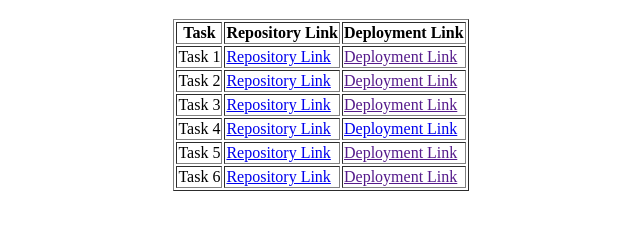
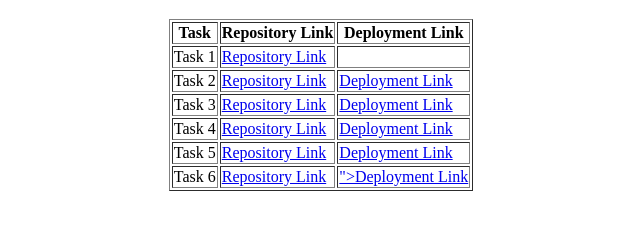
Before and after one commit to SuyashAgrawal08/VIT_Internship_Task-p3, a plain HTML site: page index.html in a window 1280 px wide. Shown: the part 61-290 px from the top of the page, without its empty margins (319-959 px from the left). Drawn offline with Linux system fonts and the light colour scheme.

Commit message:
Update index.html

```diff
--- a/index.html
+++ b/index.html
@@ -20,32 +20,32 @@
           <tr>
             <td>Task 1</td>
             <td><a href="https://github.com/SuyashAgrawal08/Word-count">Repository Link</a></td>
-            <td><a href="">Deployment Link</a></td>
+            <td><a href="https://word-count-five.vercel.app/"Deployment Link</a></td>
           </tr>
           <tr>
             <td>Task 2</td>
             <td><a href="https://github.com/SuyashAgrawal08/Calculator">Repository Link</a></td>
-            <td><a href="">Deployment Link</a></td>
+            <td><a href="https://calculator-sable-omega.vercel.app/">Deployment Link</a></td>
           </tr>
           <tr>
             <td>Task 3</td>
             <td><a href="https://github.com/SuyashAgrawal08/ColorPicker">Repository Link</a></td>
-            <td><a href="">Deployment Link</a></td>
+            <td><a href="https://color-picker-amber.vercel.app/">Deployment Link</a></td>
           </tr>
           <tr>
             <td>Task 4</td>
             <td><a href="https://github.com/SuyashAgrawal08/demo-data">Repository Link</a></td>
-            <td><a href= " ">Deployment Link</a></td>
+            <td><a href= "https://demo-data.vercel.app/ ">Deployment Link</a></td>
           </tr>
           <tr>
             <td>Task 5</td>
             <td><a href="https://github.com/SuyashAgrawal08/AgeCalculator">Repository Link</a></td>
-            <td><a href="">Deployment Link</a></td>
+            <td><a href="https://age-calculator-one-pearl.vercel.app/">Deployment Link</a></td>
           </tr>
           <tr>
             <td>Task 6</td>
             <td><a href="https://github.com/SuyashAgrawal08/portfolio">Repository Link</a></td>
-            <td><a href="">Deployment Link</a></td>
+            <td><a href="https://portfolio-76ym.vercel.app/">">Deployment Link</a></td>
           </tr>
         </tbody>
       </table>
```
